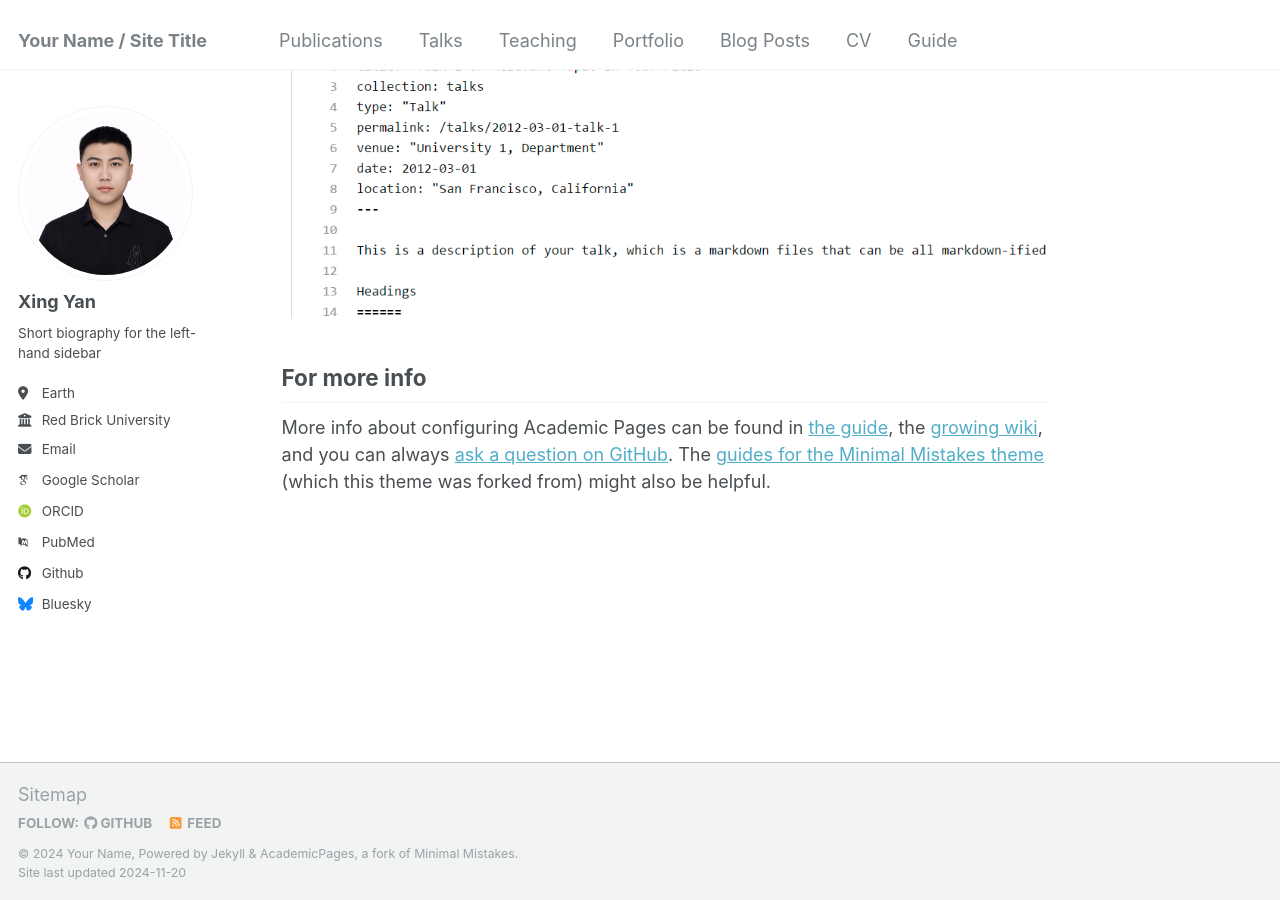
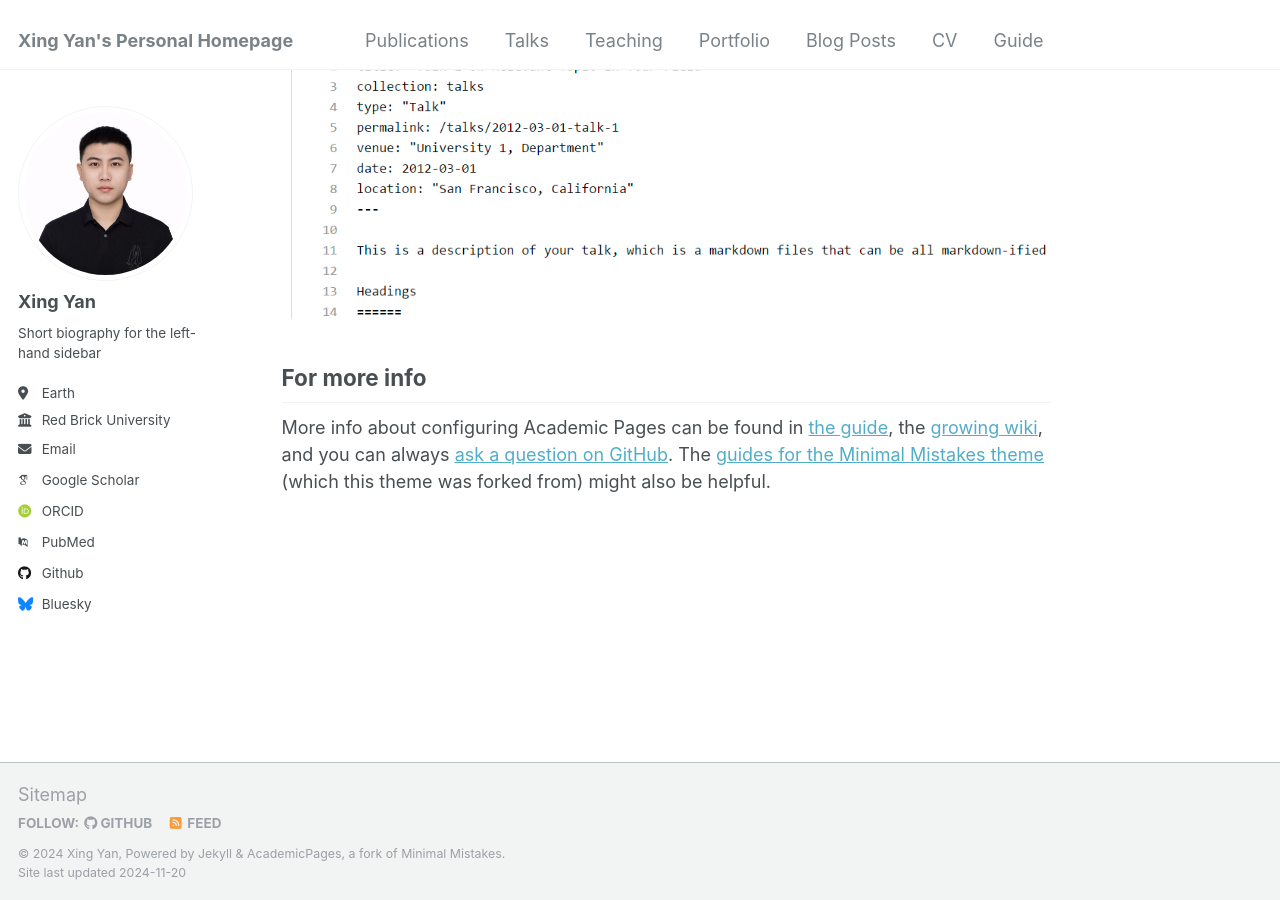
Before and after one commit to Destinyanx/XingYan.github.io, a Jekyll site: the page built from _pages/about.md, in a window 1280 px wide and 900 px high, scrolled down 2643 px. Built offline with Jekyll 4.4.1, drawn with Linux system fonts in a browser that asks for light colours; some web fonts are replaced.

Commit message:
update base site sitting

```diff
--- a/_config.yml
+++ b/_config.yml
@@ -8,13 +8,13 @@
 
 # Basic Site Settings
 locale                   : "en-US"
-title                    : "Your Name / Site Title"
+title                    : "Xing Yan's Personal Homepage"
 title_separator          : "-"
-name                     : &name "Your Name"
-description              : &description "personal description"
-url                      : https://academicpages.github.io # the base hostname & protocol for your site e.g. "https://[your GitHub username].github.io"
+name                     : &name "Xing Yan"
+description              : &description "Let soft robitics makes actual small changes to human's life"
+url                      : https://xingyan96.github.io
 baseurl                  : "" # the subpath of your site, e.g. "/blog"
-repository               : "academicpages/academicpages.github.io"
+repository               : "xingyan96.github.io"
 
 # Site Author - The following control what appear as part of the author content on the side bar.
 #               If a field is blank the icon and link will not appear, otherwise it will be shown.
@@ -28,7 +28,7 @@ author:
   location         : "Earth"
   employer         : "Red Brick University"
   uri              : # URL
-  email            : "none@example.org"
+  email            : "destinyanx073@gmail.com"
 
   # Academic websites
   arxiv            : # URL - Update with the correct link to your profile
```
